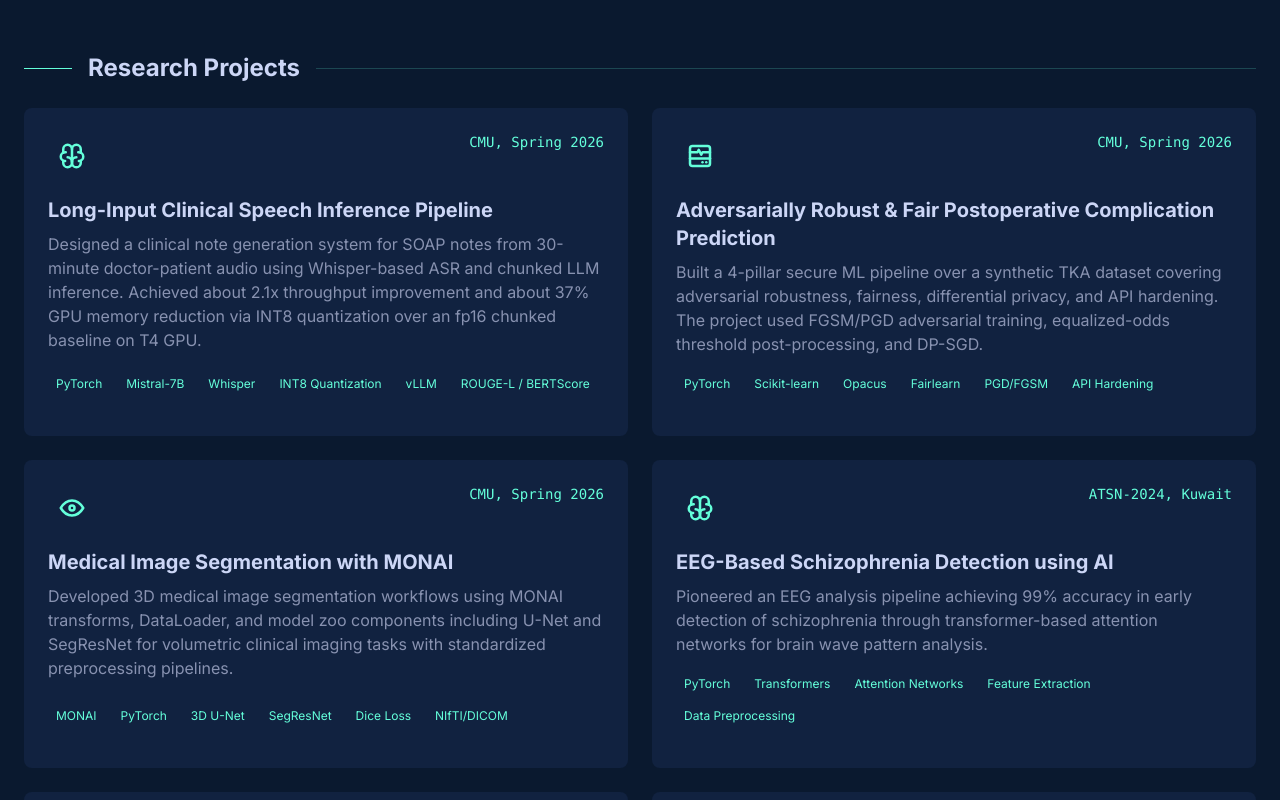
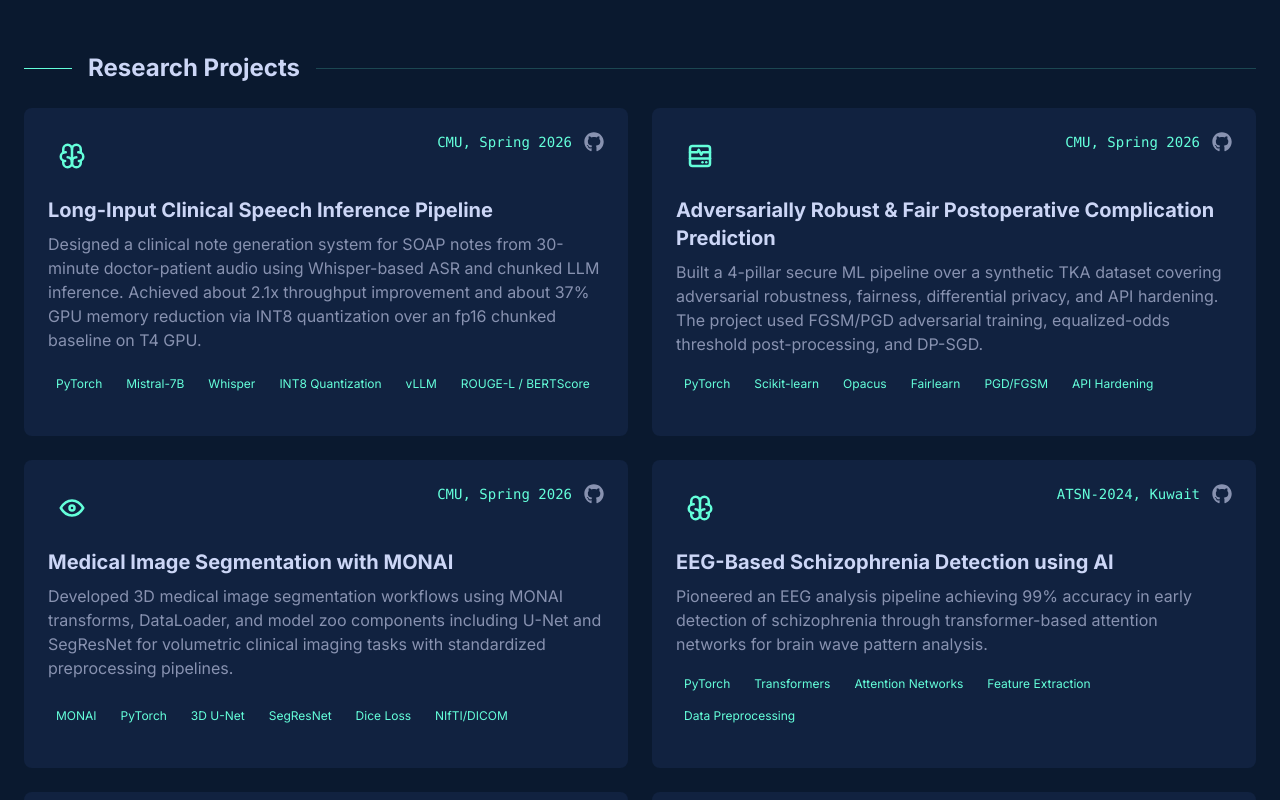
Before and after one commit to llVenkatll/portfolio, a React (Vite) app: page / in a window 1280 px wide. Shown: the part 2920-3720 px from the top of the page. Built offline with nearby package versions, Linux system fonts and the light colour scheme.

Commit message:
Add GitHub links to project cards

```diff
--- a/src/components/sections/Projects.jsx
+++ b/src/components/sections/Projects.jsx
@@ -9,49 +9,56 @@ const Projects = () => {
       date: "CMU, Spring 2026",
       description: "Designed a clinical note generation system for SOAP notes from 30-minute doctor-patient audio using Whisper-based ASR and chunked LLM inference. Achieved about 2.1x throughput improvement and about 37% GPU memory reduction via INT8 quantization over an fp16 chunked baseline on T4 GPU.",
       skills: ["PyTorch", "Mistral-7B", "Whisper", "INT8 Quantization", "vLLM", "ROUGE-L / BERTScore"],
-      icon: <TbBrain className="text-accent-theme text-3xl" />
+      icon: <TbBrain className="text-accent-theme text-3xl" />,
+      github: "https://github.com/llVenkatll/SCALING-LONG-INPUT-LONG-OUTPUT-LLM-INFERENCE-FOR-CLINICAL-SOAP"
     },
     {
       title: "Adversarially Robust & Fair Postoperative Complication Prediction",
       date: "CMU, Spring 2026",
       description: "Built a 4-pillar secure ML pipeline over a synthetic TKA dataset covering adversarial robustness, fairness, differential privacy, and API hardening. The project used FGSM/PGD adversarial training, equalized-odds threshold post-processing, and DP-SGD.",
       skills: ["PyTorch", "Scikit-learn", "Opacus", "Fairlearn", "PGD/FGSM", "API Hardening"],
-      icon: <TbDeviceHeartMonitor className="text-accent-theme text-3xl" />
+      icon: <TbDeviceHeartMonitor className="text-accent-theme text-3xl" />,
+      github: "https://github.com/llVenkatll/secure_trust"
     },
     {
       title: "Medical Image Segmentation with MONAI",
       date: "CMU, Spring 2026",
       description: "Developed 3D medical image segmentation workflows using MONAI transforms, DataLoader, and model zoo components including U-Net and SegResNet for volumetric clinical imaging tasks with standardized preprocessing pipelines.",
       skills: ["MONAI", "PyTorch", "3D U-Net", "SegResNet", "Dice Loss", "NIfTI/DICOM"],
-      icon: <TbEye className="text-accent-theme text-3xl" />
+      icon: <TbEye className="text-accent-theme text-3xl" />,
+      github: "https://github.com/llVenkatll/Liver-Tumor-Segmentation-using-MONAI-Attn-U-Net-with-Focal-Tversky-Loss-2"
     },
     {
       title: "EEG-Based Schizophrenia Detection using AI",
       date: "ATSN-2024, Kuwait",
       description: "Pioneered an EEG analysis pipeline achieving 99% accuracy in early detection of schizophrenia through transformer-based attention networks for brain wave pattern analysis.",
       skills: ["PyTorch", "Transformers", "Attention Networks", "Feature Extraction", "Data Preprocessing"],
-      icon: <TbBrain className="text-accent-theme text-3xl" />
+      icon: <TbBrain className="text-accent-theme text-3xl" />,
+      github: "https://github.com/llVenkatll/Classification-of-Schizophrenia-for-Early-Diagnosis"
     },
     {
       title: "Gaze-Based Attention Monitoring System",
       date: "Conference Presentation",
       description: "Pioneered a webcam-based gaze tracking system using WebGazer.js for real-time monitoring of focus levels and attention patterns during cognitive tasks with a cost-effective hardware-free solution.",
       skills: ["WebGazer.js", "Firebase", "React", "Machine Learning", "Human-Computer Interface"],
-      icon: <TbEye className="text-accent-theme text-3xl" />
+      icon: <TbEye className="text-accent-theme text-3xl" />,
+      github: "https://github.com/llVenkatll/GazeMapping"
     },
     {
       title: "Thermal-Optical Life Detection System",
       date: "Dual-Modality Biometric Surveillance on GCP",
       description: "Architected a sensor fusion system with deep CNNs leveraging thermal-optical imaging, integrated MLflow for model versioning and MongoDB for scalable diagnostics processing, and deployed it on Google Cloud Platform for real-time analysis.",
       skills: ["Deep Learning", "Computer Vision", "MLflow", "MongoDB", "Google Cloud Platform", "PyTorch"],
-      icon: <TbTemperature className="text-accent-theme text-3xl" />
+      icon: <TbTemperature className="text-accent-theme text-3xl" />,
+      github: "https://github.com/llVenkatll"
     },
     {
       title: "AI-Powered COVID-19 Detection in Lung CT Scans",
       date: "Medical Image Processing",
       description: "Created an advanced segmentation system for COVID-affected regions using adaptive thresholding, morphological operations, edge detection algorithms, and adaptive histogram equalization.",
       skills: ["MATLAB", "Image Processing", "Adaptive Histogram Equalization", "Morphological Operations"],
-      icon: <TbDeviceHeartMonitor className="text-accent-theme text-3xl" />
+      icon: <TbDeviceHeartMonitor className="text-accent-theme text-3xl" />,
+      github: "https://github.com/llVenkatll/AI-Powered-COVID-19-Detection-in-Lung-CT-Scans-"
     }
   ]
 
@@ -73,11 +80,23 @@ const Projects = () => {
               whileHover={{ y: -5 }}
               transition={{ duration: 0.3 }}
             >
-              <div className="flex justify-between items-start mb-4">
+              <div className="flex justify-between items-start mb-4 gap-4">
                 <div className="flex items-center justify-center h-12 w-12 bg-primary-theme/20 rounded-lg shrink-0">
                   {project.icon}
                 </div>
-                <span className="text-accent-theme font-mono text-sm">{project.date}</span>
+                <div className="flex items-center gap-3 min-w-0">
+                  <span className="text-accent-theme font-mono text-sm text-right">{project.date}</span>
+                  <a
+                    href={project.github}
+                    target="_blank"
+                    rel="noopener noreferrer"
+                    aria-label={`Open ${project.title} GitHub repository`}
+                    title="View GitHub repository"
+                    className="text-secondary-theme hover:text-accent-theme transition-colors duration-300 shrink-0"
+                  >
+                    <FaGithub size={20} />
+                  </a>
+                </div>
               </div>
 
               <h3 className="text-xl font-bold mb-2 text-primary-theme">{project.title}</h3>
@@ -94,19 +113,7 @@ const Projects = () => {
                     </span>
                   ))}
                 </div>
-
                 <div className="flex gap-4 mt-2">
-                  {project.github && (
-                    <a
-                      href={project.github}
-                      target="_blank"
-                      rel="noopener noreferrer"
-                      className="text-secondary-theme hover:text-accent-theme transition-colors duration-300 flex items-center gap-1 text-sm"
-                    >
-                      <FaGithub />
-                      <span>View Code</span>
-                    </a>
-                  )}
                   {project.demo && (
                     <a
                       href={project.demo}
```
